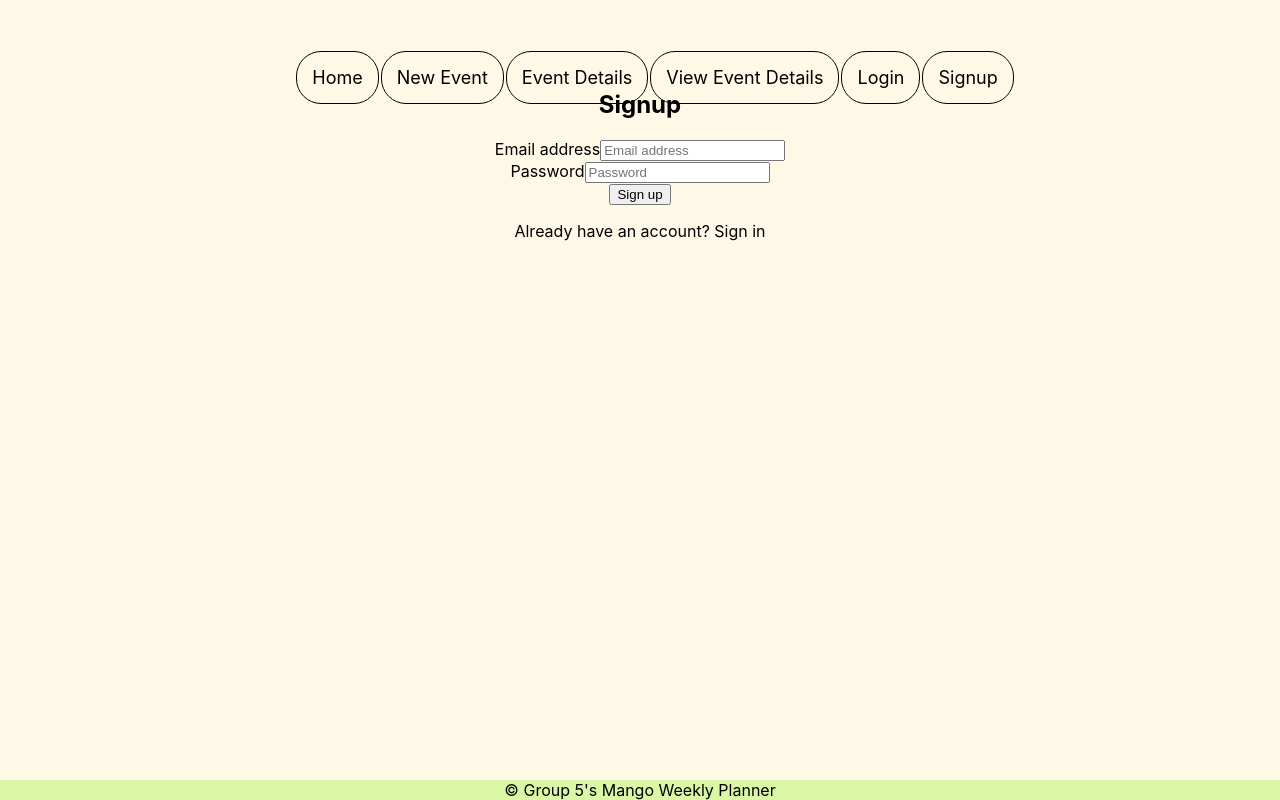
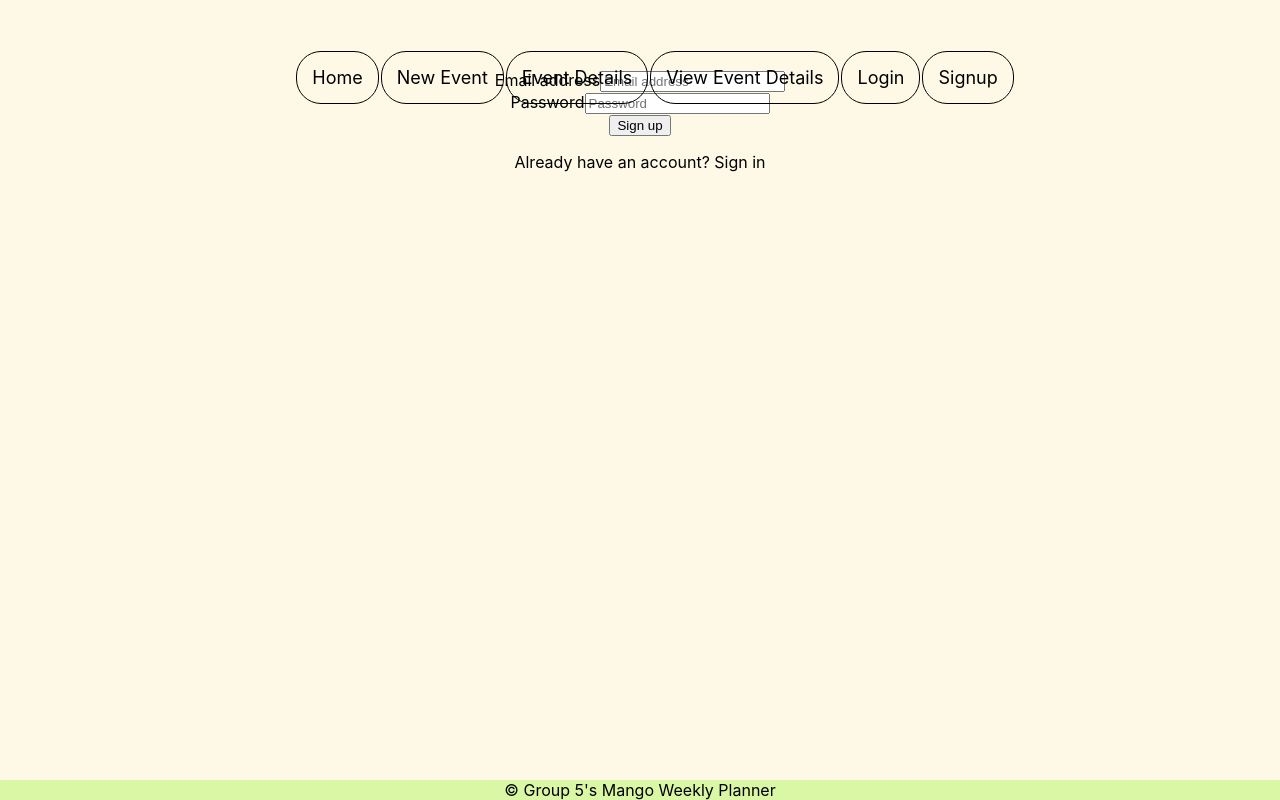
Before and after one commit to Jaytined/Group-5-Web-Applications-Project-Milestone-2, a React (Create React App) app: page /signup in a window 1280 px wide. Built offline with nearby package versions, Linux system fonts and the light colour scheme.

Commit message:
Removed Signup.js 'signup' header

```diff
--- a/src/pages/Signup.js
+++ b/src/pages/Signup.js
@@ -39,7 +39,6 @@ const Signup = () => {
         <section>
             <div>
                 <div>
-                    <h1> Signup </h1>
                     <form>
                         <div>
                             <label htmlFor="email-address">
```
